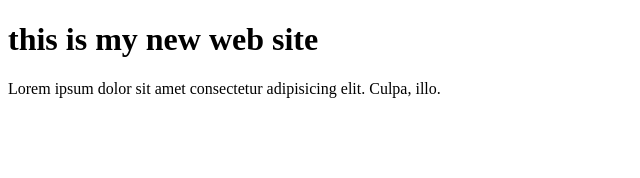
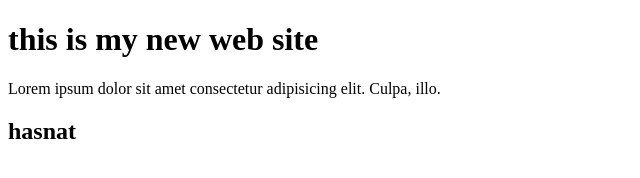
Before and after one commit to hasnatarman/mt-new-websit, a plain HTML site: page index.html in a window 1280 px wide. Shown: the whole page, without its empty margins (0-640 px from the left). Drawn offline with Linux system fonts and the light colour scheme.

Commit message:
rupa bolod

```diff
--- a/index.html
+++ b/index.html
@@ -9,5 +9,6 @@
 <body>
     <h1>this is my new web site </h1>
     <p>Lorem ipsum dolor sit amet consectetur adipisicing elit. Culpa, illo.</p>
+    <h2>hasnat</h2>
 </body>
 </html>
```
